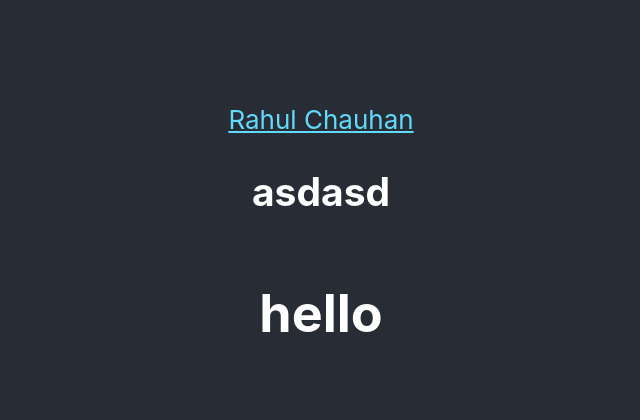
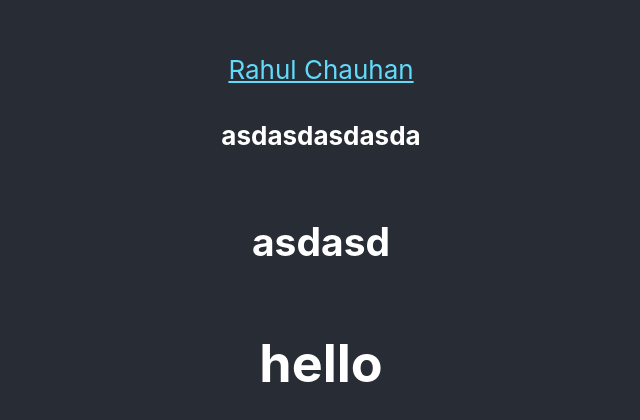
Before and after one commit to RahulChauhan101/testing, a React (Create React App) app in the folder my-app/: page / in a window 1280 px wide. Shown: the part 158-578 px from the top of the page, without its empty margins (319-959 px from the left). Built offline with nearby package versions, Linux system fonts and the light colour scheme.

Commit message:
h4 8/6/2025

```diff
--- a/my-app/src/App.js
+++ b/my-app/src/App.js
@@ -15,6 +15,8 @@ function App() {
         >
         Rahul Chauhan
         </a>
+
+        <h4>asdasdasdasda</h4>
  <h2>asdasd</h2>
       <h1>hello</h1>
       </header>
```
